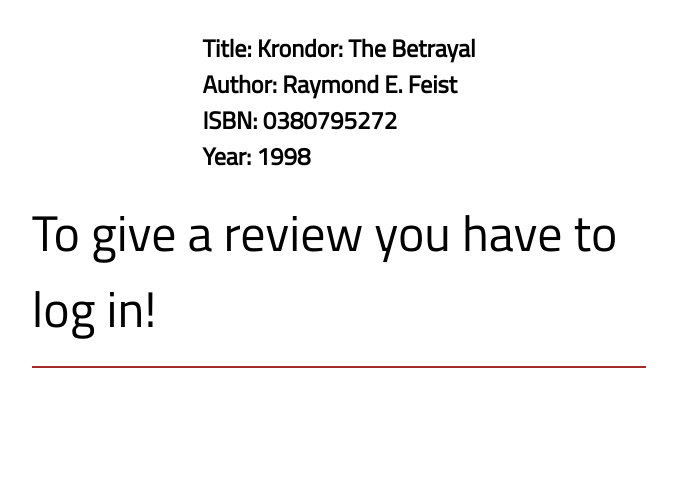
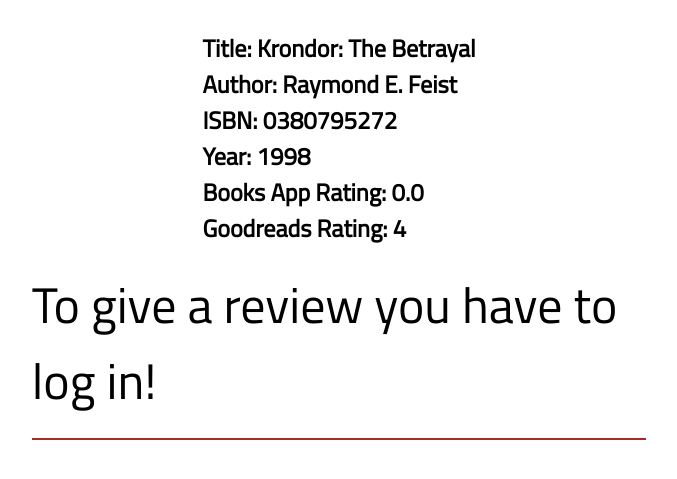
Before and after one commit to kejbi/Books-App, a Flask app: page /book/0380795272 in a window 1280 px wide. Shown: the part 64-543 px from the top of the page, without its empty margins (301-978 px from the left). Run offline with Flask 2, Linux system fonts and the light colour scheme; data comes from the database, SQL or seed files in the repository; both versions use the stored data as it was after the commit; a database or web service that is not in the repository returns one stand-in record (values such as "Sample title"); data that the repository does not hold is empty.

Commit message:
Goodreads api added - avg rating

```diff
--- a/booksapp/models.py
+++ b/booksapp/models.py
@@ -31,6 +31,7 @@ class Book(db.Model):
      author = db.Column(db.String(40), nullable=False)
      isbn = db.Column(db.String(40), nullable=False)
      year = db.Column(db.Integer, nullable=False)
+     rating = db.Column(db.Float, default = 0)
      reviews = db.relationship('Review', backref='book', lazy=True)
 
      def __repr__(self):
--- a/booksapp/routes.py
+++ b/booksapp/routes.py
@@ -3,6 +3,7 @@ from flask import render_template, url_for, flash, redirect
 from booksapp.forms import RegistrationForm, LoginForm, SearchingForm, ReviewForm
 from booksapp.models import User, Book, Review
 from flask_login import login_user, current_user, logout_user
+import requests
 
 def search_books(phrase):
      return Book.query.filter(Book.title.like(f'%{phrase}%') | Book.author.like(f'%{phrase}%') |
@@ -72,9 +73,10 @@ def book_details(isbn):
     form = ReviewForm()
     has_review = None           #when none it means user is not authenticated
 
+    res = requests.get('https://www.goodreads.com/book/review_counts.json', params={'key': 'meifgWd85E1rSKqmz0CNqg', 'isbns': isbn})
+    api_rating = res.json()['books'][0]['average_rating']
 
     if current_user.is_authenticated:
-        print('now')
         review = Review.query.filter_by(user_id = current_user.id, book_id = book.id).first()
         if review is None:
             has_review = False
@@ -83,9 +85,15 @@ def book_details(isbn):
 
     if form.validate_on_submit():
         review = Review(rating = int(form.rating.data), text = form.text.data, user_id = current_user.id, book_id = book.id)
-        print(review)
         db.session.add(review)
+
+        sum_ratings = 0
+        for review in book.reviews:
+            sum_ratings += review.rating
+
+        book.rating = sum_ratings / len(book.reviews)
+
         db.session.commit()
         return redirect(url_for('book_details', isbn=isbn))
 
-    return render_template('book_details.html', book = book, form = form, has_review = has_review)
+    return render_template('book_details.html', book = book, form = form, has_review = has_review, api_rating = api_rating)
--- a/booksapp/static/css/style.css
+++ b/booksapp/static/css/style.css
@@ -167,7 +167,7 @@ nav a {
     box-shadow: 0 4px 8px rgba(0, 0, 0, 0.2);
 }
 
-.book-result:hover {
+.card:hover {
     cursor: pointer;
     background-color: rgb(199, 114, 64);
 }
--- a/booksapp/templates/book_details.html
+++ b/booksapp/templates/book_details.html
@@ -9,6 +9,8 @@
                 <h2>Author: {{book.author}}</h2>
                 <h2>ISBN: {{book.isbn}}</h2>
                 <h2>Year: {{book.year}}</h2>
+                <h2>Books App Rating: {{book.rating}}</h2>
+                <h2>Goodreads Rating: {{ api_rating }}</h2>
             </div>
             {% if has_review == False %}
                 <form method="POST" action="" class="review-form">
```
Also changed, not shown: booksapp/books.db.
